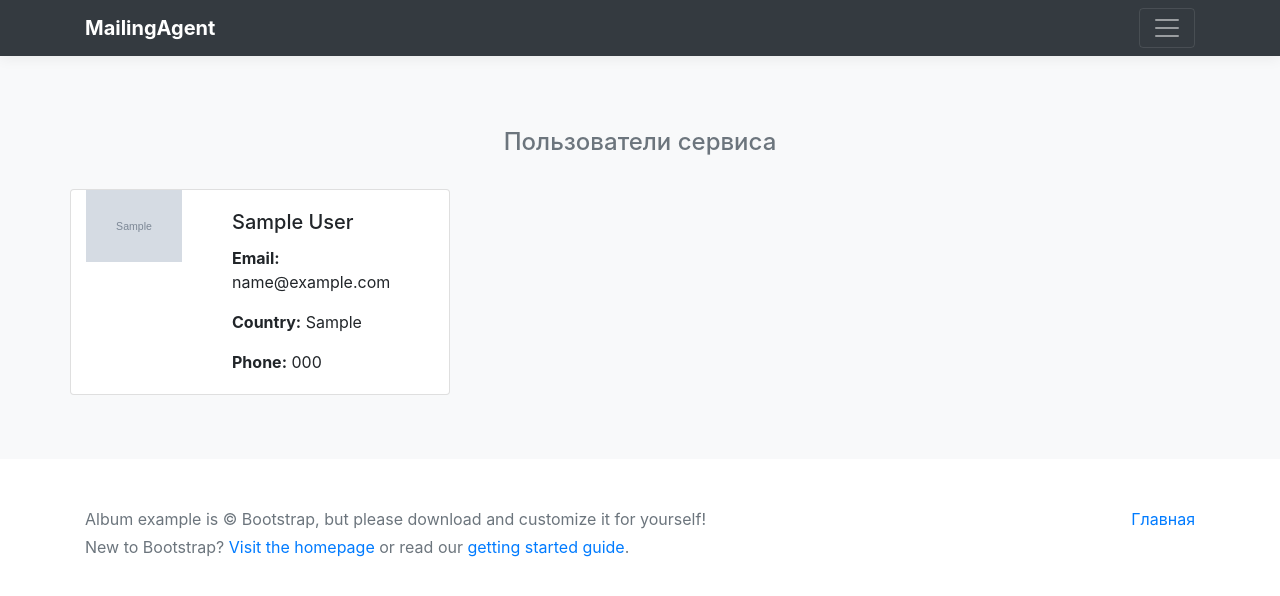
After one commit to denis88lyapin/mailing_agent, a Django app: page /users/users_list/ in a window 1280 px wide. The commit adds this page. Shown: the top 596 px of the page. Run offline with Django 4.2, Linux system fonts and the light colour scheme; tables that the repository leaves empty hold one stand-in row (values such as "Sample post"); grey boxes marked "Sample" are stand-in pictures; some libraries are stand-ins or nearby versions.

Commit message:
Добавлен UsersListView

```diff
--- a/agent/templates/agent/base.html
+++ b/agent/templates/agent/base.html
@@ -30,6 +30,7 @@
                         {% if user.is_authenticated %}
                         <li><a href="{% url 'agent:mailing_list' %}" class="text-white">Рассылки</a></li>
                         <li><a href="{% url 'agent:client_list' %}" class="text-white">Клиенты</a></li>
+                        <li><a href="{% url 'users:users_list' %}" class="text-white">Пользователи</a></li>
                         <li><a href="{% url 'users:profile' %}" class="text-white">Профиль</a></li>
                         <li><a href="{% url 'users:logout' %}" class="text-white">Выход</a></li>
                         {% else %}
--- a/agent/views.py
+++ b/agent/views.py
@@ -10,7 +10,7 @@ from agent.models import Mailing, Client
 class MailingListView(ListView):
     model = Mailing
     extra_context = {
-        'title': 'Мои рассылки'
+        'title': 'Рассылки'
     }
 
 
--- /dev/null
+++ b/users/templates/users/user_list.html
@@ -0,0 +1,23 @@
+{% extends 'agent/base.html' %}
+{% load media_filters %}
+{% block content %}
+<div class="row">
+  {% for user in object_list %}
+  <div class="card col-md-4 mb-3" style="max-width: 400px;">
+    <div class="row g-0">
+      <div class="col-md-4">
+        <img src="{{ user.avatar|mediapath }}" class="img-fluid" alt="{{ user.first_name }} {{ user.last_name }}">
+      </div>
+      <div class="col-md-8">
+        <div class="card-body">
+          <h5 class="card-title">{{ user.first_name }} {{ user.last_name }}</h5>
+          <p class="card-text"><strong>Email:</strong> {{ user.email }}</p>
+          <p class="card-text"><strong>Country:</strong> {{ user.country }}</p>
+          <p class="card-text"><strong>Phone:</strong> {{ user.phone }}</p>
+        </div>
+      </div>
+    </div>
+  </div>
+  {% endfor %}
+</div>
+{% endblock %}
--- a/users/urls.py
+++ b/users/urls.py
@@ -1,7 +1,7 @@
 from django.urls import path
 from users.apps import UsersConfig
 from users.views import (LoginView, LogoutView, RegisterView, ProfileView, generate_new_password,
-                         ConfirmRegistrationView, reset_password)
+                         ConfirmRegistrationView, reset_password, UsersListView)
 
 app_name = UsersConfig.name
 
@@ -13,4 +13,5 @@ urlpatterns = [
     path('profile/genpassword/', generate_new_password, name='generate_new_password'),
     path('confirm/<str:vrf_token>/', ConfirmRegistrationView.as_view(), name='confirm'),
     path('reset_password', reset_password, name='reset_password'),
+    path('users_list/', UsersListView.as_view(), name='users_list'),
 ]
--- a/users/views.py
+++ b/users/views.py
@@ -1,7 +1,7 @@
 import random
 
 from django.contrib.auth.decorators import login_required
-from django.contrib.auth.mixins import LoginRequiredMixin
+from django.contrib.auth.mixins import LoginRequiredMixin, UserPassesTestMixin, PermissionRequiredMixin
 from django.contrib.auth.views import LoginView as BaseLoginView
 from django.contrib.auth.views import LogoutView as BaseLogoutView
 from django.core.mail import send_mail
@@ -13,7 +13,7 @@ from config import settings
 from users.forms import UserForm, UserProfileForm
 from users.models import User
 from django.contrib import messages
-
+from django.views.generic import ListView
 
 class LoginView(BaseLoginView):
     template_name = 'users/login.html'
@@ -113,3 +113,18 @@ def reset_password(request):
         except User.DoesNotExist:
             return render(request, 'users/change_password.html', {'error_message': 'User not found'})
     return render(request, 'users/change_password.html')
+
+
+class UsersListView(ListView, PermissionRequiredMixin, UserPassesTestMixin):
+    model = User
+    permission_required = 'users.view_user'
+    success_url = reverse_lazy('agent:mailing_list')
+    extra_context = {
+        'title': 'Пользователи сервиса'
+    }
+
+    # def test_func(self):
+    #     user = self.request.user
+    #     if user.is_staff:
+    #         return True
+    #     return False
```
Also changed, not shown: users/templatetags/__init__.py (added), users/templatetags/media_filters.py (renamed from agent/templatetags/media_filters.py), users/templatetags/media_tags.py (renamed from agent/templatetags/media_tags.py).
